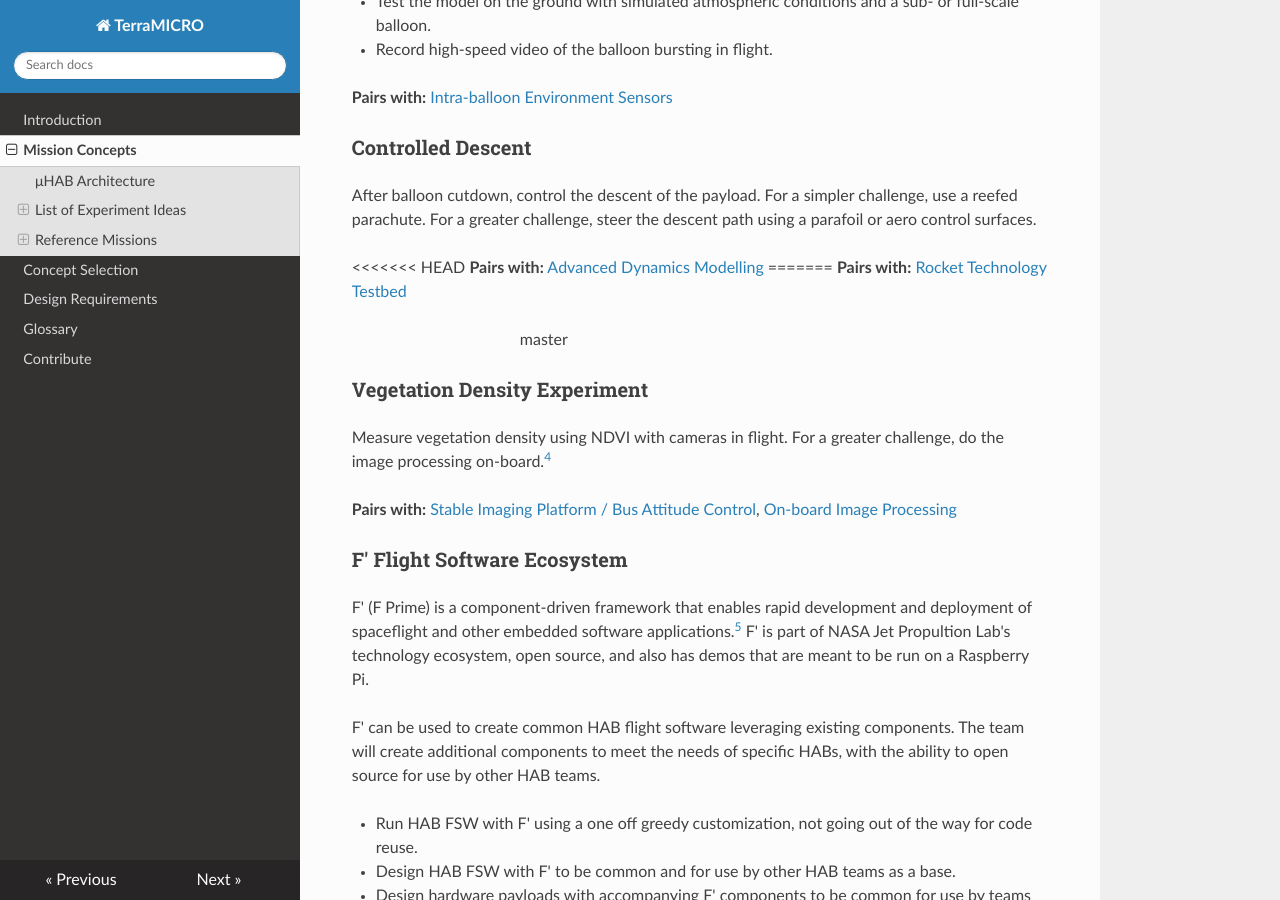
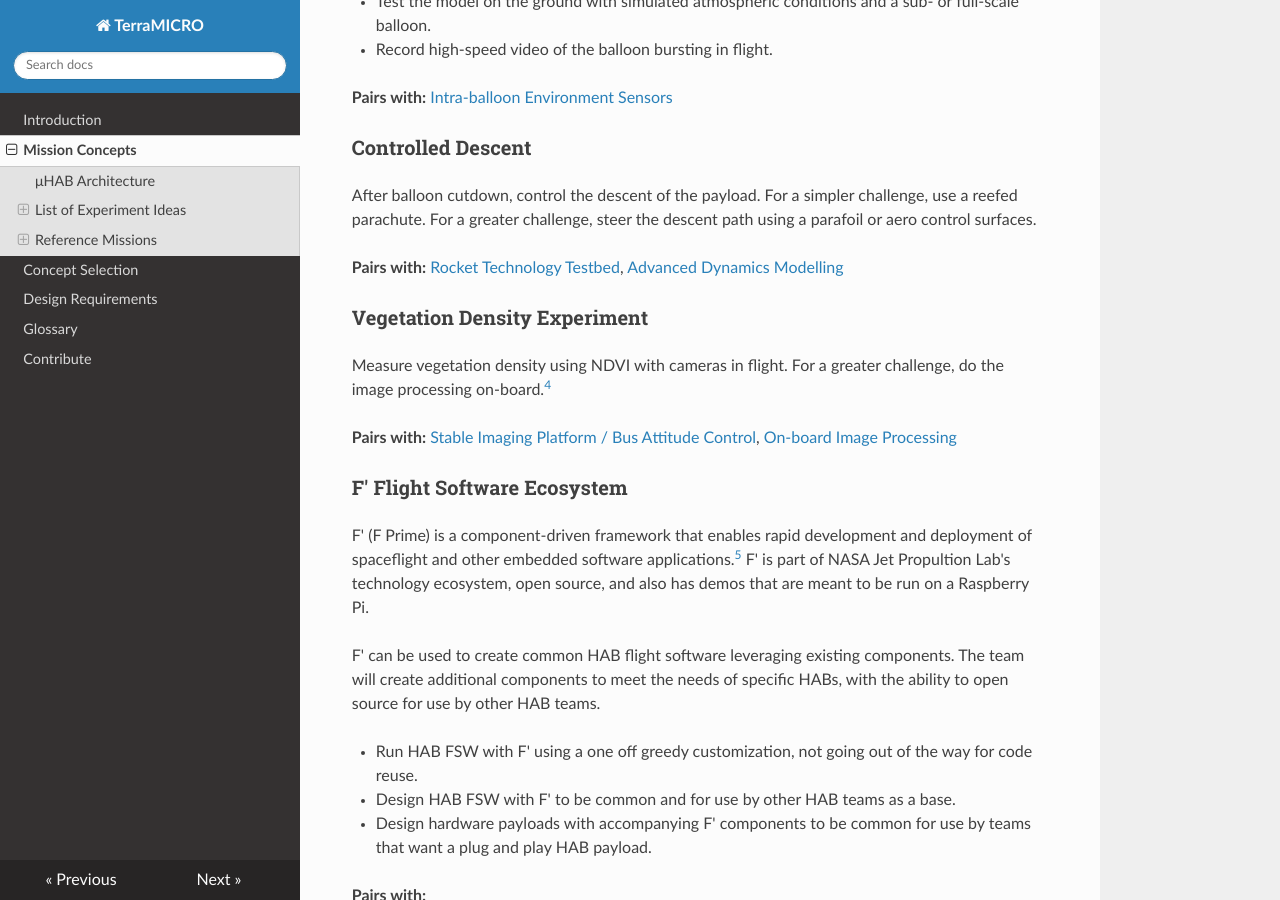
Before and after one commit to TerraHAB/TerraMICRO, an MkDocs documentation site: the page built from docs/concepts.md, in a window 1280 px wide and 900 px high, scrolled down 2967 px. Built offline with MkDocs 1.6.1, drawn with Linux system fonts in a browser that asks for light colours; nearby versions of some CDN libraries.

Commit message:
missed one of the conflicts

```diff
--- a/docs/concepts.md
+++ b/docs/concepts.md
@@ -153,11 +153,9 @@ After balloon cutdown, control the descent of the payload. For a simpler
 challenge, use a reefed parachute. For a greater challenge, steer the
 descent path using a parafoil or aero control surfaces.
 
-<<<<<<< HEAD
-**Pairs with:** [Advanced Dynamics Modelling](#advanced-dynamics-modelling)
-=======
-**Pairs with:** [Rocket Technology Testbed](#rocket-technology-testbed)
->>>>>>> master
+**Pairs with:**
+[Rocket Technology Testbed](#rocket-technology-testbed),
+[Advanced Dynamics Modelling](#advanced-dynamics-modelling)
 
 ### Vegetation Density Experiment
 
```
